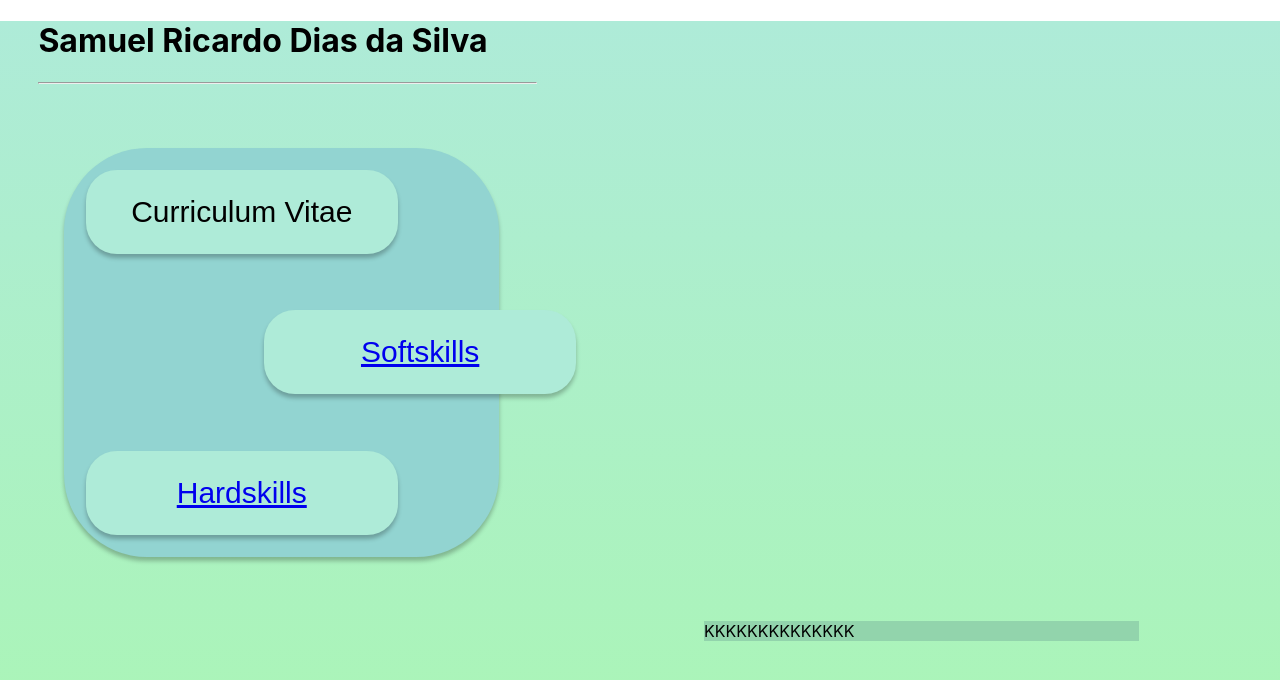
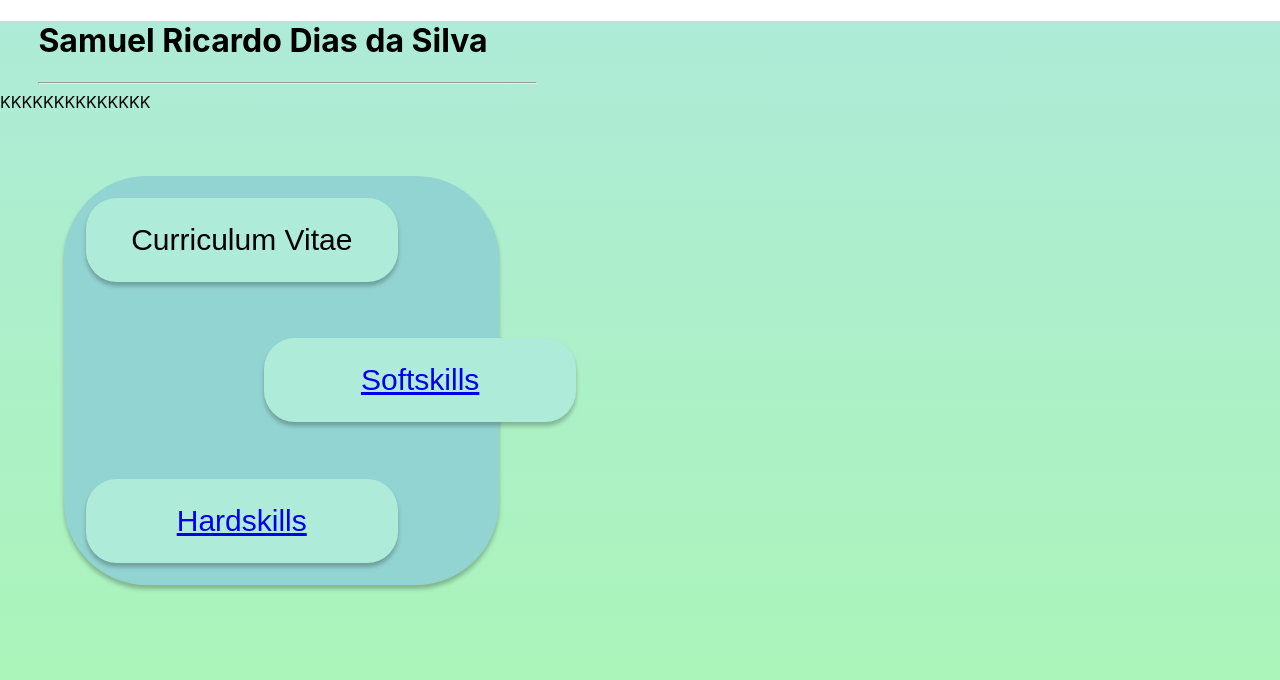
Before and after one commit to SamuelRicardoDS/curriculum, a React (Create React App) app: page / in a window 1280 px wide. Shown: the top 680 px of the page. Built offline with nearby package versions, Linux system fonts and the light colour scheme.

Commit message:
ta zoado a caixa de mensagem

```diff
--- a/src/components/Homebuttons/index.js
+++ b/src/components/Homebuttons/index.js
@@ -5,6 +5,9 @@ import './style.css'
 function Homebuttons() {
     return(
         <div className="page">
+            <div className='textbox'>
+            <div className='texto'>KKKKKKKKKKKKKK</div>
+            </div>
         <section className="Bodybuttons">
             <div>
                 <button className="Curriculumbutton">
--- a/src/components/Textbox/index.js
+++ /dev/null
@@ -1,12 +0,0 @@
-import React from 'react'
-import './style.css'
-
-function Textbox() {
-    return(
-        <div className='textbox'>
-            <div className='texto'>KKKKKKKKKKKKKK</div>
-        </div>
-    )
-}
-
-export default Textbox
--- a/src/components/Textbox/style.css
+++ /dev/null
@@ -1,6 +0,0 @@
-.textbox {
-    background-color: #92D4AC;
-    width: 34%;
-    margin-left: 55%;
-    border-top: 0%;
-}
--- a/src/pages/Home/index.js
+++ b/src/pages/Home/index.js
@@ -1,7 +1,6 @@
 import React from "react";
 import Homebuttons from "../../components/Homebuttons";
 import Hometitle from "../../components/Hometitle";
-import Textbox from "../../components/Textbox";
 import './style.css'
 
 
@@ -11,7 +10,6 @@ function Home() {
             <Hometitle/>
             <div>
             <Homebuttons/>
-            <Textbox></Textbox>
             </div>
         </div>
     )
```
